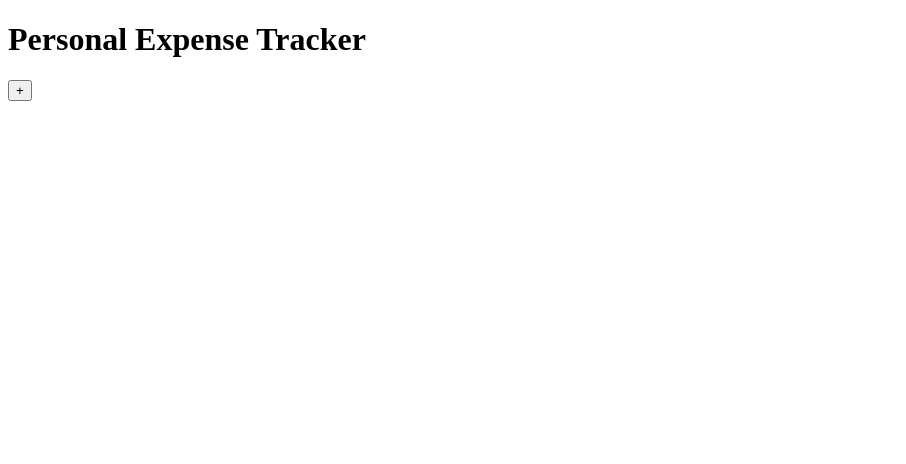
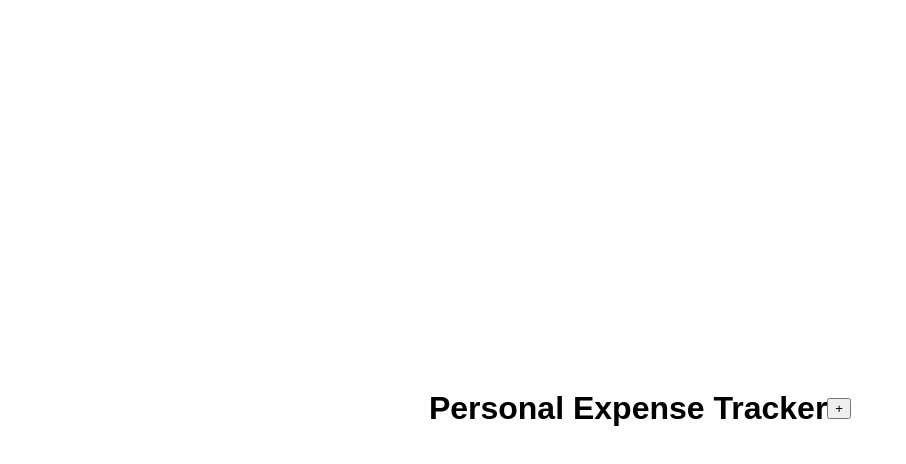
Before and after one commit to codingwolf-at/PersonalExpense-Tracker, a plain HTML site: page index.html in a window 1280 px wide. Shown: the whole page, without its empty margins (0-906 px from the left). Drawn offline with Linux system fonts and the light colour scheme.

Commit message:
add: style body tag

```diff
--- a/style.css
+++ b/style.css
@@ -1,3 +1,7 @@
 body {
-
+    font-family: sans-serif;
+    display: flex;
+    justify-content: center;
+    align-items: center;
+    height: 100vh;
 }
```
